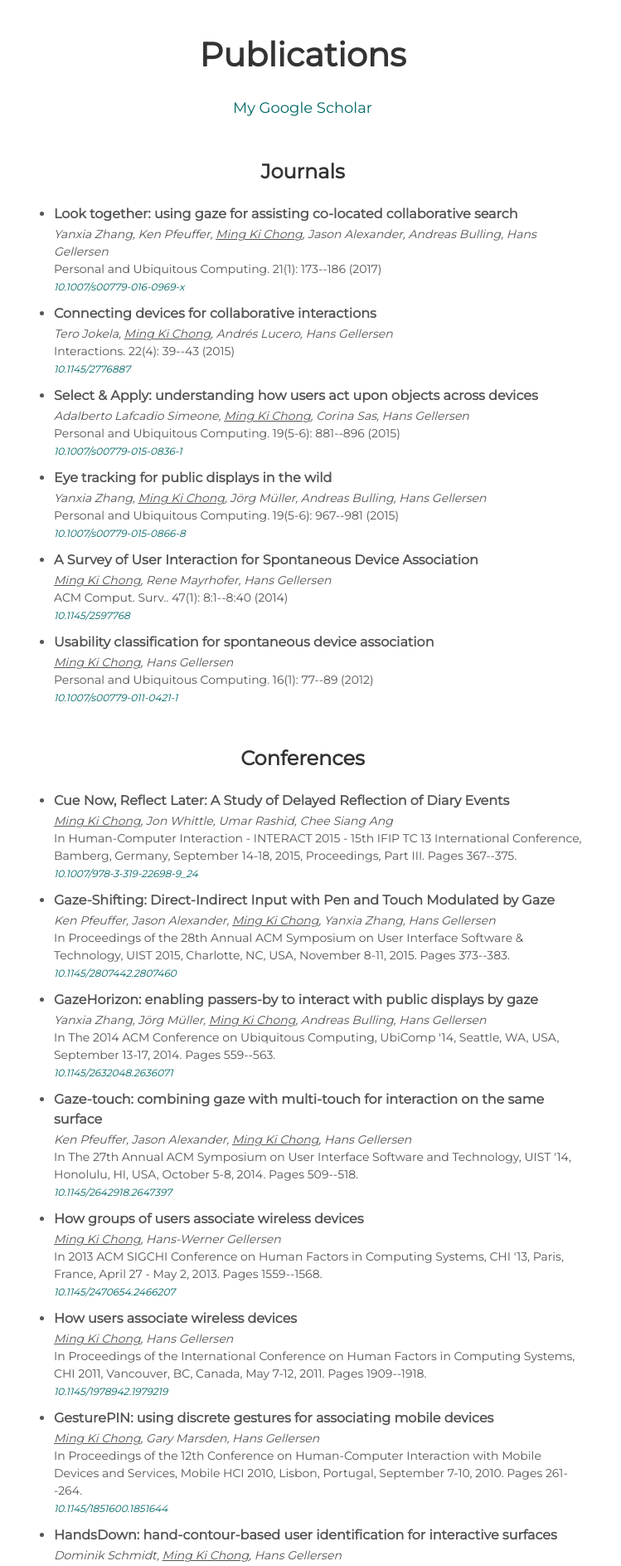
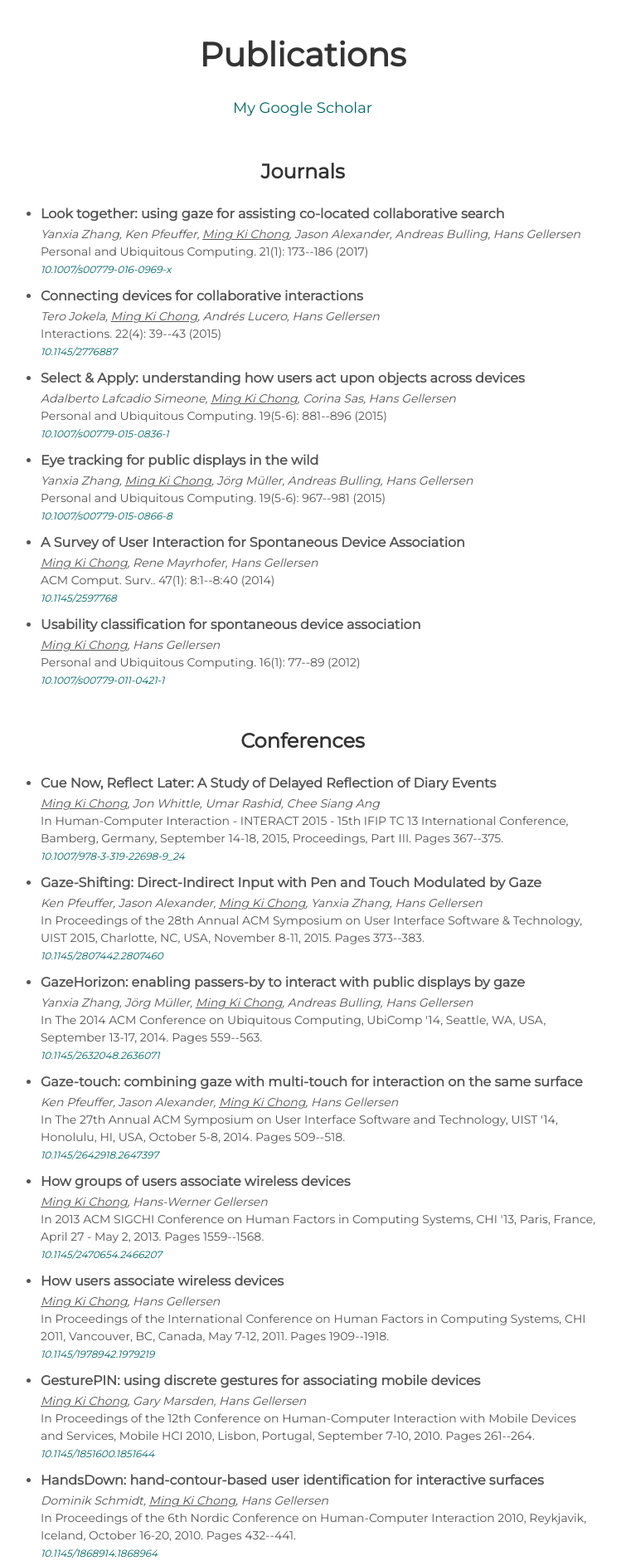
Before and after one commit to mingkichong/mingkichong.github.io, a Jekyll site: the page built from index.html, in a window 1280 px wide. Shown: the part 1622-3509 px from the top of the page at 83% size, without its empty margins (275-1024 px from the left). Built offline with Jekyll 4.4.1, drawn with Linux system fonts in a browser that asks for light colours.

Commit message:
Changed pub_ul width to 52.5%

```diff
--- a/assets/css/publications.css
+++ b/assets/css/publications.css
@@ -3,7 +3,7 @@
 }
 
 #pub_ul {
-	width:50%;
+	width:52.5%;
 }
 
 #pub_google_scholar {
```
